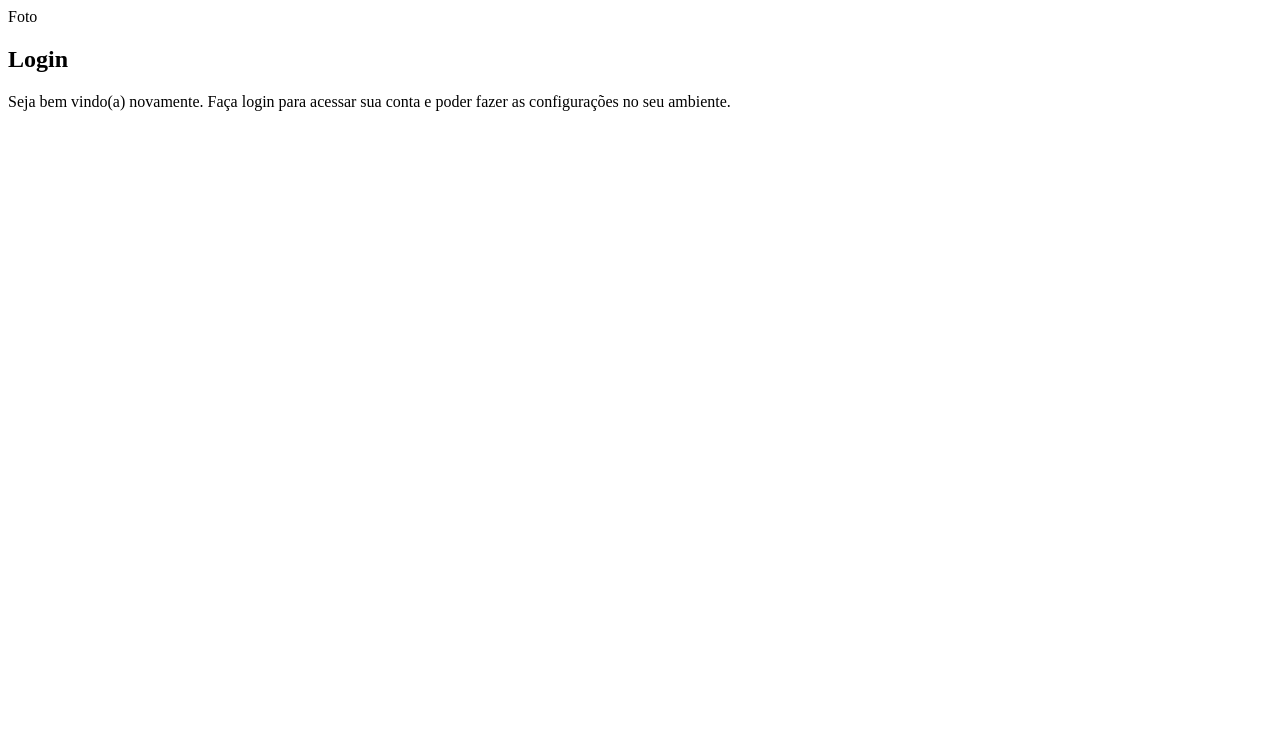
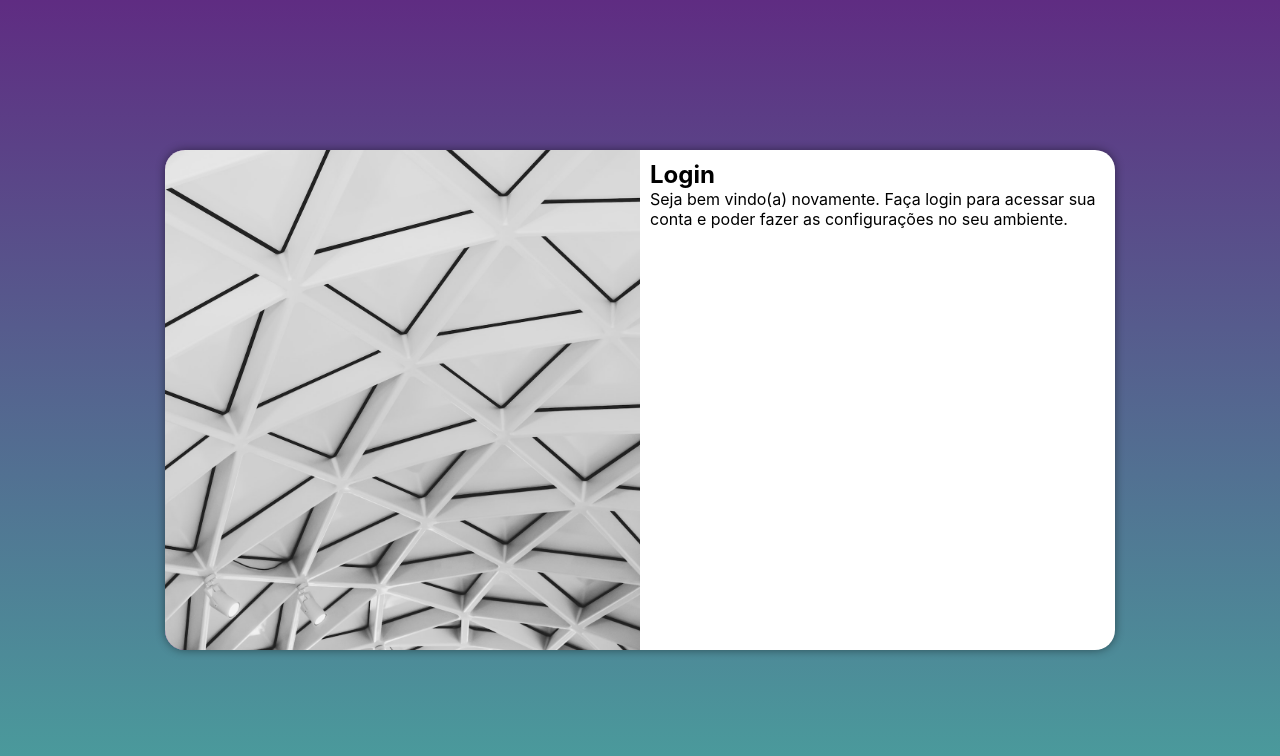
Before and after one commit to victormoreirak/projeto-login, a plain HTML site: page index.html in a window 1280 px wide. Drawn offline with Linux system fonts and the light colour scheme.

Commit message:
media query para outras telas

```diff
--- /dev/null
+++ b/estilos/media-query.css
@@ -0,0 +1,54 @@
+@charset "UTF-8";
+
+/*
+
+Typical Device Breakpoints
+--------------------------
+Pequenas telas: até 600px
+Celular: de 600px até 768px
+Tablet: 768px até 992px
+Desktop: 992px até 1200px
+Grandes telas: acima de 1200px
+*/
+
+@media screen and (min-width: 768px) and (max-width: 992px) {
+    body {
+        background-image: linear-gradient(to top, #49a09d, #5f2c82);
+    }
+
+    section#login {
+        width:80vw;
+    }
+
+    section#login > div#imagem {
+        float: left;
+        width: 30%;
+        height: 100%;
+    }
+
+    section#login > div#formulario {
+        float: right;
+        width: 70%;
+    }
+}
+
+@media screen and (min-width: 992px) {
+    body {
+        background-image: linear-gradient(to top, #49a09d, #5f2c82);
+    }
+
+    section#login {
+        width: 950px;
+    }
+
+    section#login > div#imagem {
+        float: left;
+        width: 50%;
+        height: 100%;
+    }
+
+    section#login > div#formulario {
+        float: right;
+        width: 50%;
+    }
+}
--- a/estilos/style.css
+++ b/estilos/style.css
@@ -5,3 +5,52 @@ Paleta de cores
 Verde: #49a09d
 Lilás: #5f2c82
 */
+
+* {
+    margin: 0px;
+    padding: 0px;
+    box-sizing: border-box;
+    font-family: -apple-system, BlinkMacSystemFont, 'Segoe UI', Roboto, Oxygen, Ubuntu, Cantarell, 'Open Sans', 'Helvetica Neue', sans-serif;
+}
+
+body, html {
+    background-color: #5f2c82;
+    height: 100vh;
+    width: 100vw;
+}
+
+main {
+    height: 100vh;
+    width: 100vw;
+    position: relative;
+}
+
+section#login {
+    position: absolute;
+    top: 50%;
+    left: 50%;
+    transform: translate(-50%, -50%);
+    overflow: hidden;
+
+    background-color: white;
+    width: 250px;
+    height: 500px;
+    border-radius: 20px;
+    box-shadow: 0px 0px 10px rgba(0, 0, 0, 0.450);
+
+    transition: width .3s, height .3s;
+    transition-timing-function: ease;
+}
+
+section#login > div#imagem {
+    display: block;
+    background: #5f2c82 url(../imagens/bg.jpg) no-repeat;
+    background-size: cover;
+    background-position: left bottom;
+    height: 200px;
+}
+
+section#login > div#formulario {
+    display: block;
+    padding: 10px;
+}
--- a/index.html
+++ b/index.html
@@ -5,12 +5,13 @@
     <meta name="viewport" content="width=device-width, initial-scale=1.0">
     <title>Login</title>
     <link rel="stylesheet" href="estilos/style.css">
+    <link rel="stylesheet" href="estilos/media-query.css">
 </head>
 <body>
     <main>
         <section id="login">
-            <div>
-                Foto
+            <div id="imagem">
+
             </div>
             <div id="formulario">
                 <h1>Login</h1>
```
